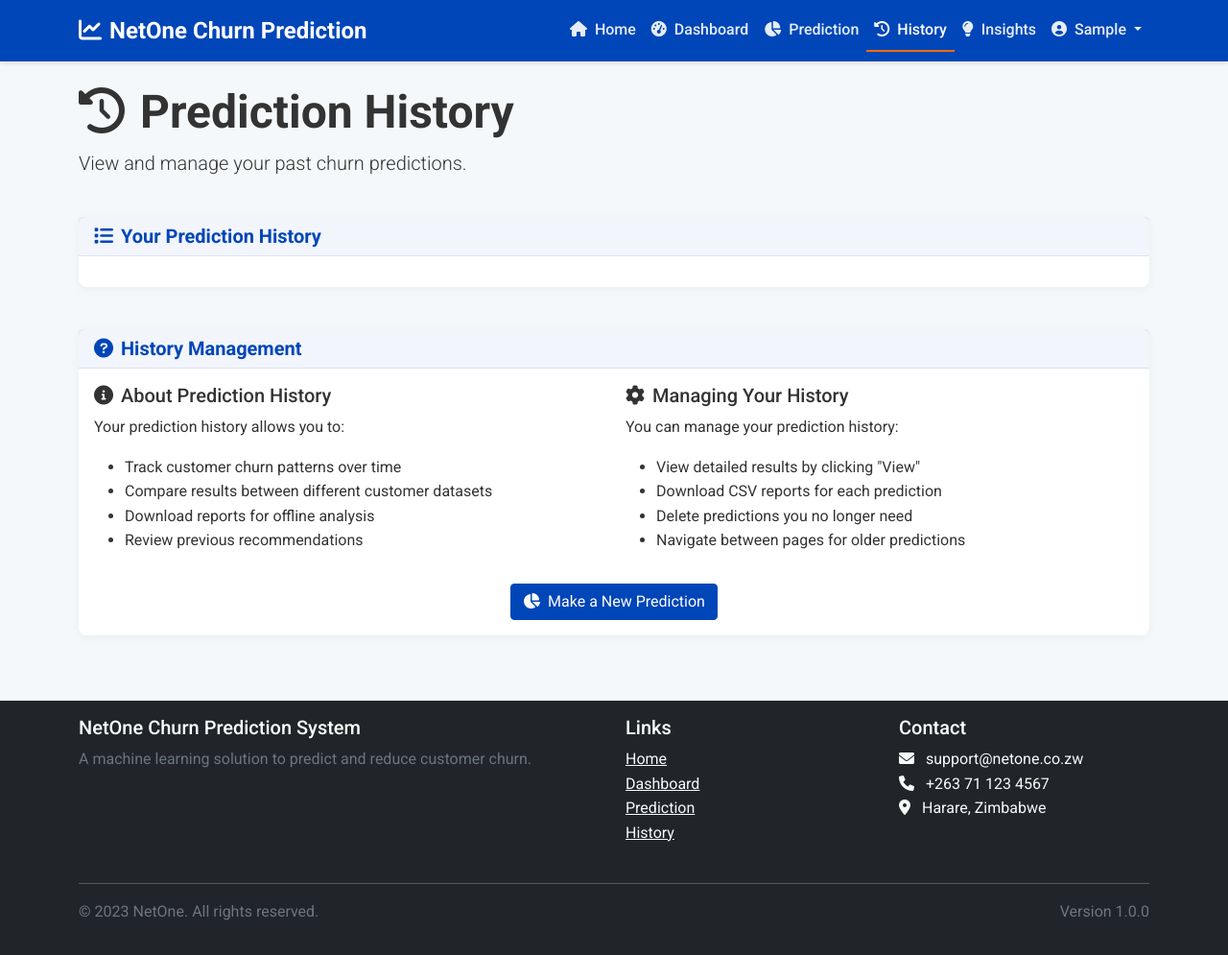
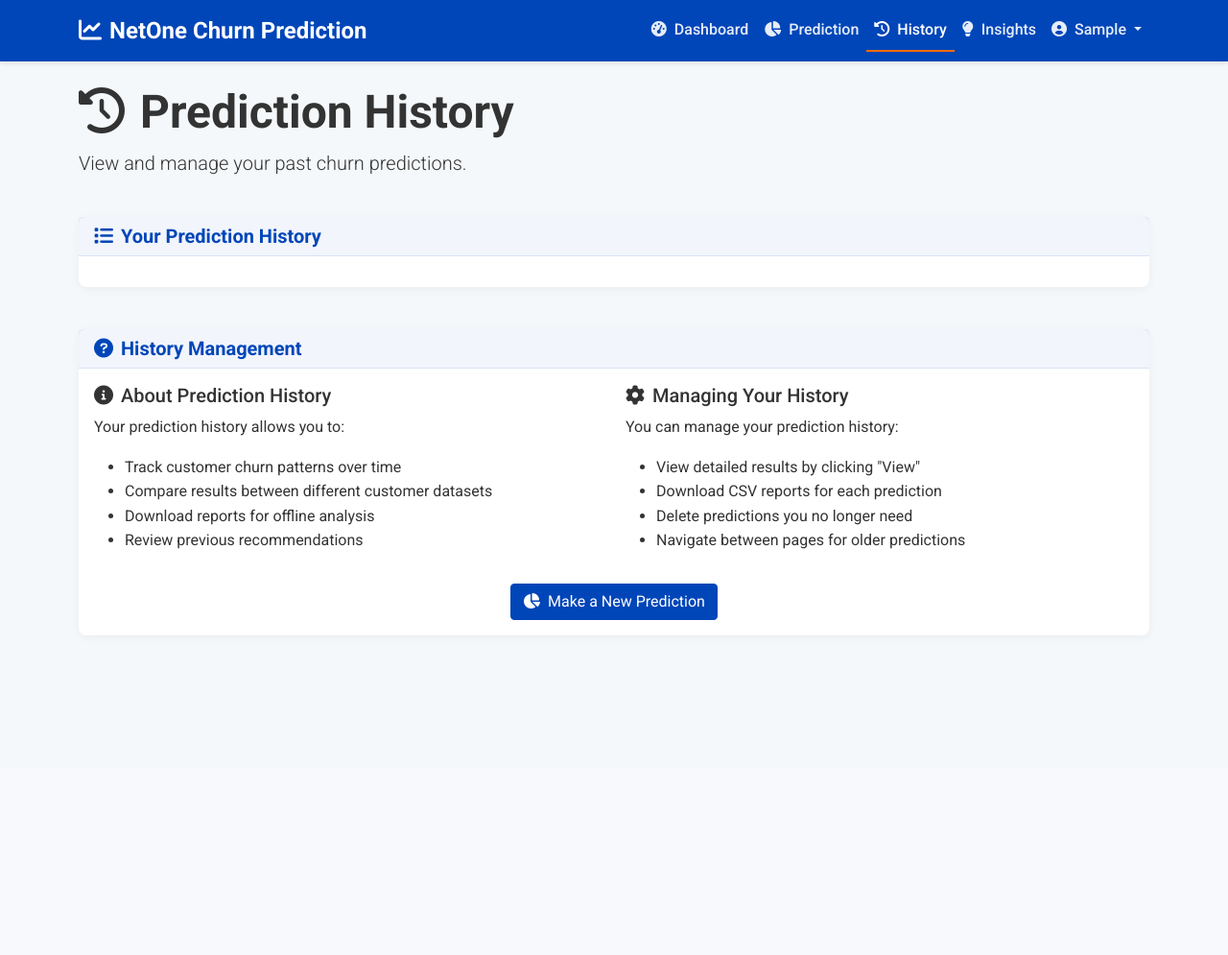
Before and after one commit to tatenda9972/netonechurnpre, a Flask app: page /history in a window 1280 px wide. Shown: the whole page at 96% size. After the commit the page ends 646 px from the top, so only its background shows below. Run offline with Flask 3, Linux system fonts and the light colour scheme; the visitor is signed in with stand-in values (Sample User, id 1); data that the repository does not hold is empty; some libraries are stand-ins or nearby versions.

Commit message:
Set login page as default, simplify navigation, and remove the footer
Sets the default route to '/login', removes the 'Home' button, and removes the footer in `routes.py` and `templates/layout.html`.

Replit-Commit-Author: Agent
Replit-Commit-Session-Id: 16aeae20-a8c9-409c-b900-2f93c37c9214
Replit-Commit-Screenshot-Url: https://storage.googleapis.com/screenshot-production-us-central1/c127fb71-5fb5-4cc9-8e29-42fa888213f1/42e2ccdd-0b05-44d5-a44b-fa84286f2296.jpg

```diff
--- a/routes.py
+++ b/routes.py
@@ -20,8 +20,10 @@ def configure_routes(app):
 
     @app.route('/')
     def index():
-        """Render the homepage"""
-        return render_template('index.html', title='NetOne Churn Prediction System')
+        """Redirect to login page"""
+        if current_user.is_authenticated:
+            return redirect(url_for('dashboard'))
+        return redirect(url_for('login'))
 
     @app.route('/login', methods=['GET', 'POST'])
     def login():
--- a/templates/layout.html
+++ b/templates/layout.html
@@ -36,12 +36,6 @@
             </button>
             <div class="collapse navbar-collapse" id="navbarNav">
                 <ul class="navbar-nav ms-auto">
-                    <li class="nav-item">
-                        <a class="nav-link {% if request.path == '/' %}active{% endif %}" href="{{ url_for('index') }}">
-                            <i class="fas fa-home me-1"></i> Home
-                        </a>
-                    </li>
-
                     {% if current_user.is_authenticated %}
                     <li class="nav-item">
                         <a class="nav-link {% if request.path == '/dashboard' %}active{% endif %}" href="{{ url_for('dashboard') }}">
@@ -114,48 +108,7 @@
         {% block content %}{% endblock %}
     </main>
 
-    <!-- Footer -->
-    <footer class="footer mt-5 py-3 bg-dark">
-        <div class="container">
-            <div class="row">
-                <div class="col-md-6">
-                    <h5 class="text-white">NetOne Churn Prediction System</h5>
-                    <p class="text-muted">A machine learning solution to predict and reduce customer churn.</p>
-                </div>
-                <div class="col-md-3">
-                    <h5 class="text-white">Links</h5>
-                    <ul class="list-unstyled">
-                        <li><a href="{{ url_for('index') }}">Home</a></li>
-                        {% if current_user.is_authenticated %}
-                            <li><a href="{{ url_for('dashboard') }}">Dashboard</a></li>
-                            <li><a href="{{ url_for('prediction') }}">Prediction</a></li>
-                            <li><a href="{{ url_for('history') }}">History</a></li>
-                        {% else %}
-                            <li><a href="{{ url_for('login') }}">Login</a></li>
-                            <li><a href="{{ url_for('register') }}">Register</a></li>
-                        {% endif %}
-                    </ul>
-                </div>
-                <div class="col-md-3">
-                    <h5 class="text-white">Contact</h5>
-                    <ul class="list-unstyled">
-                        <li><i class="fas fa-envelope me-2"></i> support@netone.co.zw</li>
-                        <li><i class="fas fa-phone me-2"></i> +263 71 123 4567</li>
-                        <li><i class="fas fa-map-marker-alt me-2"></i> Harare, Zimbabwe</li>
-                    </ul>
-                </div>
-            </div>
-            <hr class="mt-4 mb-3 border-light">
-            <div class="row">
-                <div class="col-md-6">
-                    <p class="text-muted">&copy; 2023 NetOne. All rights reserved.</p>
-                </div>
-                <div class="col-md-6 text-md-end">
-                    <p class="text-muted">Version 1.0.0</p>
-                </div>
-            </div>
-        </div>
-    </footer>
+    <!-- Footer removed as requested -->
 
     <!-- Bootstrap JavaScript Bundle with Popper -->
     <script src="https://cdn.jsdelivr.net/npm/bootstrap@5.1.3/dist/js/bootstrap.bundle.min.js"></script>
```
